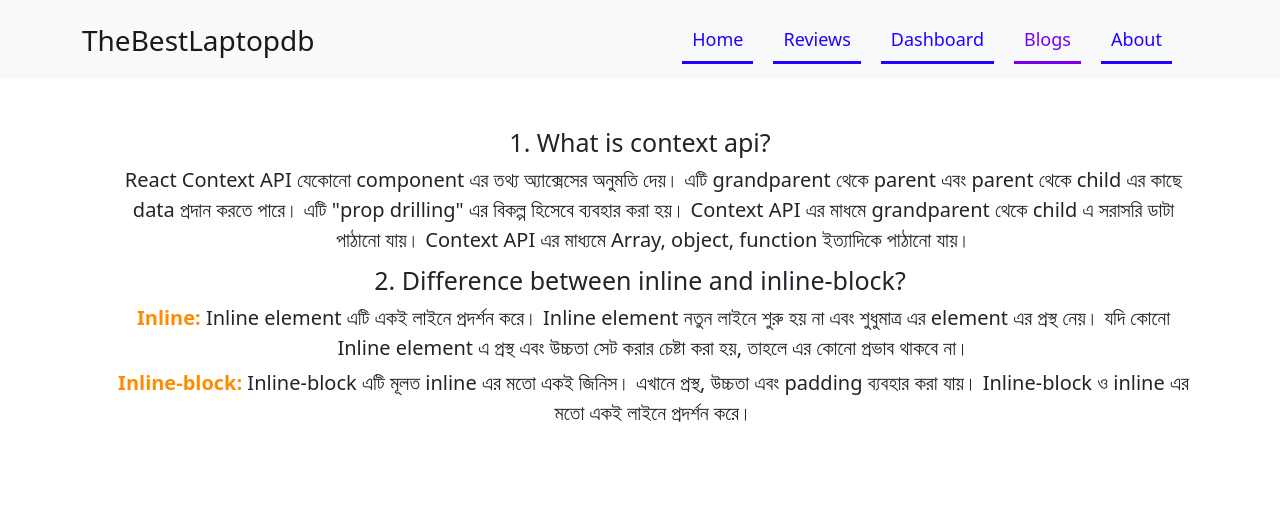
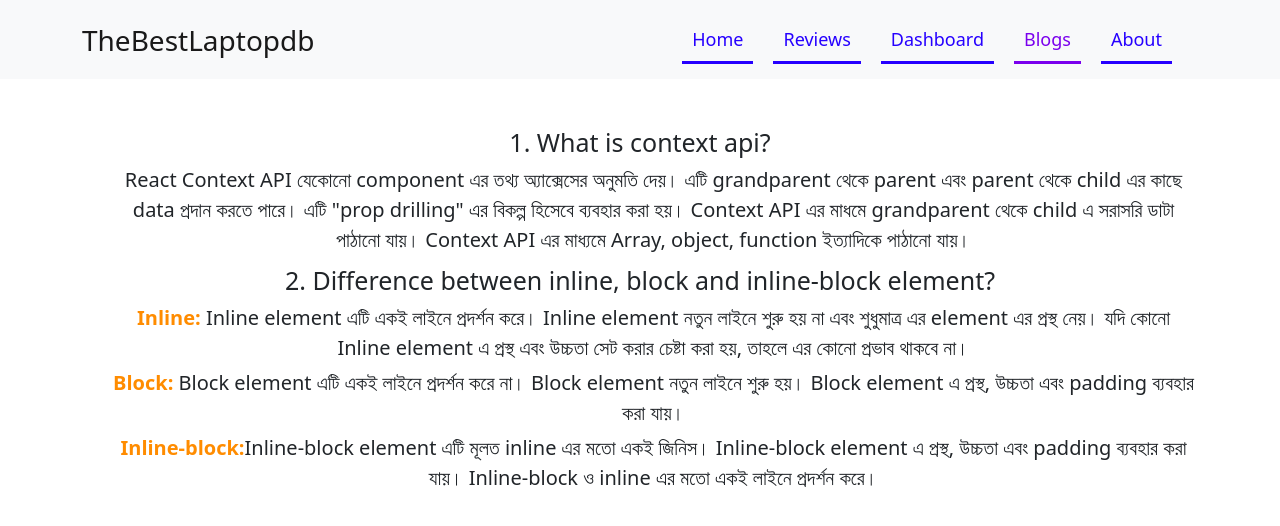
Before and after one commit to knrbokhari/product-analysis-website, a React (Create React App) app: page /blogs in a window 1280 px wide. Shown: the top 526 px of the page. Built offline with nearby package versions, Linux system fonts and the light colour scheme.

Commit message:
fixed some bugs

```diff
--- a/src/App.js
+++ b/src/App.js
@@ -15,7 +15,6 @@ function App() {
       <Header></Header>
       <Routes>
         <Route path="/" element={<Home></Home>}></Route>
-        <Route path="/home" element={<Home></Home>}></Route>
         <Route path="/reviews" element={<Reviews></Reviews>}></Route>
         <Route path="/dashboard" element={<Dashboard></Dashboard>}></Route>
         <Route path="/blogs" element={<Blogs></Blogs>}></Route>
--- a/src/components/Blogs/Blogs.js
+++ b/src/components/Blogs/Blogs.js
@@ -12,7 +12,7 @@ const Blogs = () => {
         মাধ্যমে Array, object, function ইত্যাদিকে পাঠানো যায়।
       </p>
       <h4 style={{ fontSize: "25px" }}>
-        2. Difference between inline and inline-block?
+        2. Difference between inline, block and inline-block element?
       </h4>
       <p style={{ fontSize: "20px", marginLeft: "27px", marginBottom: "5px" }}>
         <span style={{ color: "darkorange", fontWeight: 600 }}>Inline: </span>
@@ -21,13 +21,18 @@ const Blogs = () => {
         element এ প্রস্থ এবং উচ্চতা সেট করার চেষ্টা করা হয়, তাহলে এর কোনো
         প্রভাব থাকবে না।
       </p>
+      <p style={{ fontSize: "20px", marginLeft: "27px", marginBottom: "5px" }}>
+        <span style={{ color: "darkorange", fontWeight: 600 }}>Block: </span>
+        Block element এটি একই লাইনে প্রদর্শন করে না। Block element নতুন লাইনে
+        শুরু হয়। Block element এ প্রস্থ, উচ্চতা এবং padding ব্যবহার করা যায়।
+      </p>
       <p style={{ fontSize: "20px", marginLeft: "27px", marginBottom: "10px" }}>
         <span style={{ color: "darkorange", fontWeight: 600 }}>
-          Inline-block:{" "}
+          Inline-block:
         </span>
-        Inline-block এটি মূলত inline এর মতো একই জিনিস। এখানে প্রস্থ, উচ্চতা এবং
-        padding ব্যবহার করা যায়। Inline-block ও inline এর মতো একই লাইনে প্রদর্শন
-        করে।
+        Inline-block element এটি মূলত inline এর মতো একই জিনিস। Inline-block
+        element এ প্রস্থ, উচ্চতা এবং padding ব্যবহার করা যায়। Inline-block ও
+        inline এর মতো একই লাইনে প্রদর্শন করে।
       </p>
     </div>
   );
--- a/src/components/DataInAreaChart/DataInAreaChart.js
+++ b/src/components/DataInAreaChart/DataInAreaChart.js
@@ -14,7 +14,7 @@ const DataInAreaChart = () => {
   const [data, setdata] = useData();
   return (
     <div>
-      <AreaChart width={400} height={300} data={data} className="mx-auto">
+      <AreaChart width={370} height={300} data={data} className="mx-auto">
         <CartesianGrid strokeDasharray="3 3" />
         <XAxis dataKey="month" />
         <YAxis />
--- a/src/components/DataInBarChart/DataInBarChart.js
+++ b/src/components/DataInBarChart/DataInBarChart.js
@@ -15,7 +15,7 @@ const DataInBarChart = () => {
   const [data, setdata] = useData();
   return (
     <div>
-      <BarChart width={400} height={300} data={data} className="mx-auto">
+      <BarChart width={370} height={300} data={data} className="mx-auto">
         <CartesianGrid strokeDasharray="3 3" />
         <XAxis dataKey="month" />
         <YAxis />
--- a/src/components/DataInPieChart/DataInPieChart.js
+++ b/src/components/DataInPieChart/DataInPieChart.js
@@ -7,7 +7,7 @@ const DataInPieChart = () => {
   const [data, setdata] = useData();
   return (
     <div className="mx-auto">
-      <PieChart width={400} height={300} className="mx-auto">
+      <PieChart width={370} height={300} className="mx-auto">
         <Tooltip />
         <Pie
           data={data}
--- a/src/components/Header/Header.js
+++ b/src/components/Header/Header.js
@@ -14,7 +14,7 @@ const Header = () => {
           <Navbar.Toggle aria-controls="basic-navbar-nav" />
           <Navbar.Collapse id="basic-navbar-nav">
             <Nav className="me-auto nav-link align-items-center justify-content-md-end">
-              <CustomLink to="/Home">Home</CustomLink>
+              <CustomLink to="/">Home</CustomLink>
               <CustomLink to="/reviews">Reviews</CustomLink>
               <CustomLink to="/dashboard">Dashboard</CustomLink>
               <CustomLink to="/blogs">Blogs</CustomLink>
--- a/src/components/Home/Home.js
+++ b/src/components/Home/Home.js
@@ -22,7 +22,7 @@ const Home = () => {
             and features. Here, we've given you the best laptops. Instant
             discounts up to ₹500 on your laptop and free delivery for students.
           </p>
-          <Link to="/Home" className="btn btn-outline fs-5">
+          <Link to="/" className="btn btn-outline fs-5">
             Shop Now
           </Link>
         </div>
@@ -39,7 +39,7 @@ const Home = () => {
           to="/reviews"
           className="btn btn-outline mx-auto my-5 d-block review-all-btn fs-5"
         >
-          Reviews all
+          See All Reviews
         </Link>
       </div>
     </div>
--- a/src/components/MonthWiseSell/MonthWiseSell.js
+++ b/src/components/MonthWiseSell/MonthWiseSell.js
@@ -14,7 +14,7 @@ const MonthWiseSell = () => {
   const [data, setdata] = useData();
   return (
     <div>
-      <LineChart width={400} height={300} data={data} className="mx-auto">
+      <LineChart width={370} height={300} data={data} className="mx-auto">
         <Line type="monotone" dataKey="sell" stroke="#8884d8" />
         <CartesianGrid stroke="#ccc" strokeDasharray="5 5" />
         <XAxis dataKey="month" />
--- a/src/components/NotFound/NotFound.js
+++ b/src/components/NotFound/NotFound.js
@@ -14,8 +14,8 @@ const NotFound = () => {
       <h3 className="mb-2">Something went wrong!</h3>
       <p className="text-center fs-4 mb-1">404 page not found..</p>
       <Link
-        to="/home"
-        className="text-decoration-none mx-auto d-block fs-5"
+        to="/"
+        className="text-decoration-none mx-auto d-block fs-5 mb-5"
         style={{ width: "101px" }}
       >
         Back to home
```
